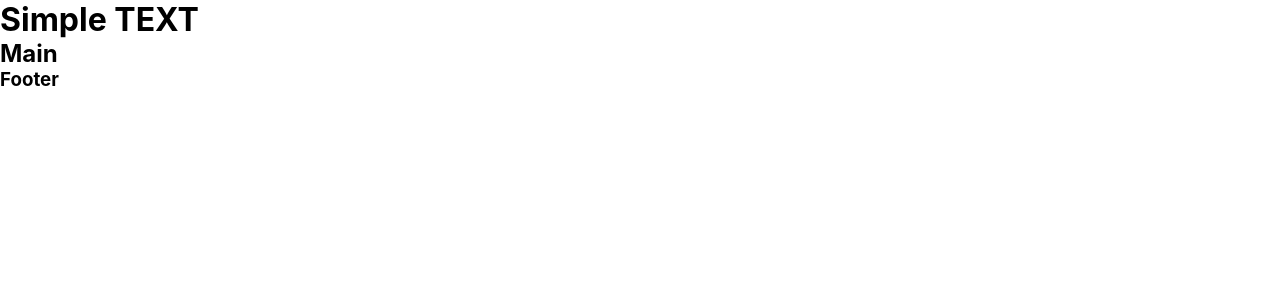
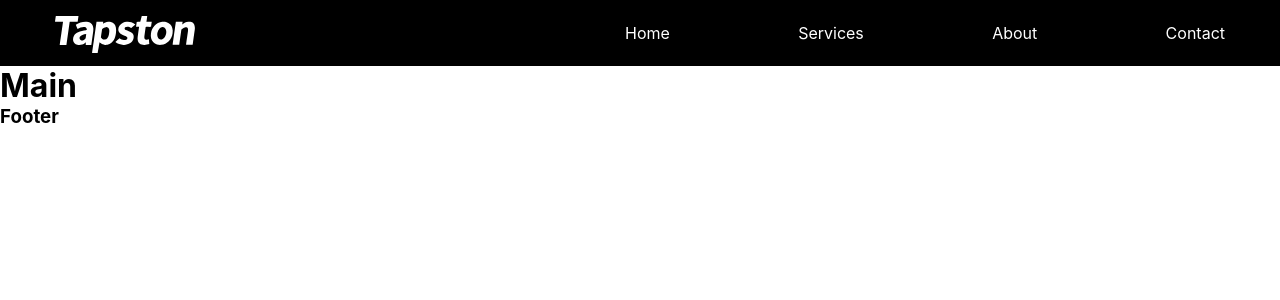
Before and after one commit to 007vict/test-orange, a React (Create React App) app: page / in a window 1280 px wide. Shown: the top 300 px of the page. Built offline with nearby package versions, Linux system fonts and the light colour scheme.

Commit message:
feat: create Header.js, add style

```diff
--- a/src/components/App.js
+++ b/src/components/App.js
@@ -1,5 +1,5 @@
 import Header from './Header';
-import Main from './main';
+import Main from './Main';
 import Footer from './Footer';
 
 function App() {
--- a/src/components/Header.js
+++ b/src/components/Header.js
@@ -1,9 +1,27 @@
 import React from 'react';
+import classes from '../css/Header.module.css'
+import container from '../css/Container.module.css'
 
 function Header() {
   return (
-    <header className="Header">
-      <h1>Simple TEXT</h1>
+    <header className={classes.header}>
+      <div className={container.container}>
+        <a href='#' className={classes.logo}></a>
+        <nav className={classes.nav}>
+          <div className={classes.link}>
+            <a href="#">Home</a>
+          </div>
+          <div className={classes.link}>
+            <a href="#">Services</a>
+          </div>
+          <div className={classes.link}>
+            <a href="#">About</a>
+          </div>
+          <div className={classes.link}>
+            <a href="#">Contact</a>
+          </div>
+        </nav>
+      </div>
     </header>
   );
 }
--- a/src/components/main.js
+++ b/src/components/Main.js
@@ -3,7 +3,7 @@ import React from 'react'
 export default function Main() {
   return (
     <div className='Main'>
-     <h2>Main</h2>
+     <h1>Main</h1>
     </div>
   )
 }
--- /dev/null
+++ b/src/css/Container.module.css
@@ -0,0 +1,8 @@
+.container {
+  position: relative;
+  margin: 0 auto;
+  max-width: 1170px;
+  display: flex;
+  justify-content: space-between;
+  align-items: center;
+}
--- /dev/null
+++ b/src/css/Header.module.css
@@ -0,0 +1,29 @@
+
+.header {
+  position: relative;
+  width: 100%;
+  height: 66px;
+  background-color: black;
+  color: white;
+}
+
+.logo {
+  width: 140px;
+  height: 65px;
+  background-image: url('./images/logo-white.svg');
+  background-repeat: no-repeat;
+  background-position: 0 52%;
+}
+
+.nav {
+  display: flex;
+  flex-direction: row;
+  justify-content: space-between;
+  width: 600px;
+
+}
+
+.link a {
+  color: white;
+  text-decoration: none;
+}
--- a/src/css/index.css
+++ b/src/css/index.css
@@ -2,13 +2,17 @@
   margin: 0;
   padding: 0;
   box-sizing: border-box;
+
+  font-family: -apple-system, BlinkMacSystemFont, 'Segoe UI', 'Roboto', 'Oxygen', 'Ubuntu',
+    'Cantarell', 'Fira Sans', 'Droid Sans', 'Helvetica Neue', sans-serif;
+  -webkit-font-smoothing: antialiased;
+  -moz-osx-font-smoothing: grayscale;
 }
 
 body {
-
-  font-family: -apple-system, BlinkMacSystemFont, 'Segoe UI', 'Roboto', 'Oxygen',
-    'Ubuntu', 'Cantarell', 'Fira Sans', 'Droid Sans', 'Helvetica Neue',
-    sans-serif;
-  -webkit-font-smoothing: antialiased;
-  -moz-osx-font-smoothing: grayscale;
+  display: flex;
+  flex-direction: column;
+  justify-content: space-between;
+  max-width: 100%;
+  font-size: 16px;
 }
```
Also changed, not shown: src/css/Footer.module.css (added), src/css/Main.module.css (added), src/css/images/logo-white.svg (added).
